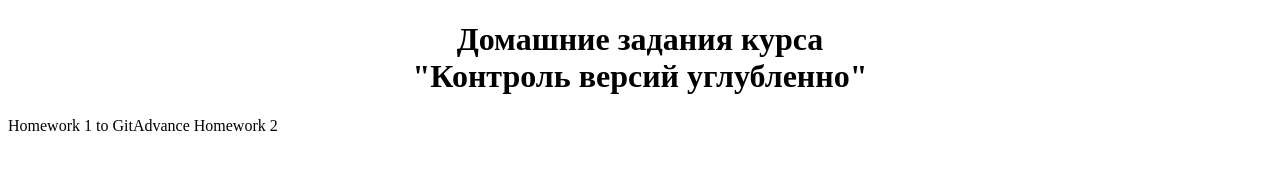
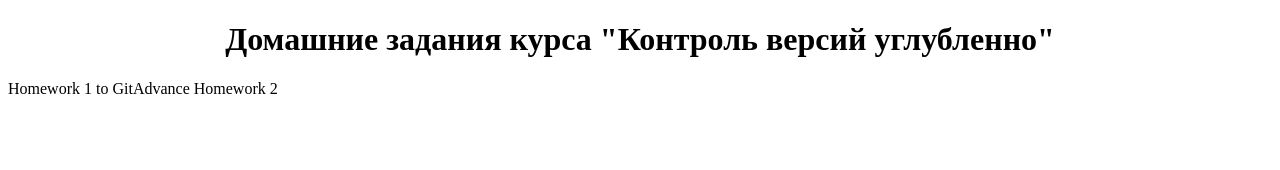
Before and after one commit to Ykiseliov/GitAdv_Hw1, a plain HTML site: page index.html in a window 1280 px wide. Drawn offline with Linux system fonts and the light colour scheme.

Commit message:
delete style content list

```diff
--- a/index.html
+++ b/index.html
@@ -7,7 +7,7 @@
 <body>
 <p>
     <h1 align="center">
-    Домашние задания курса <br>
+    Домашние задания курса
     "Контроль версий углубленно"
 </h1>
 </p>
```
